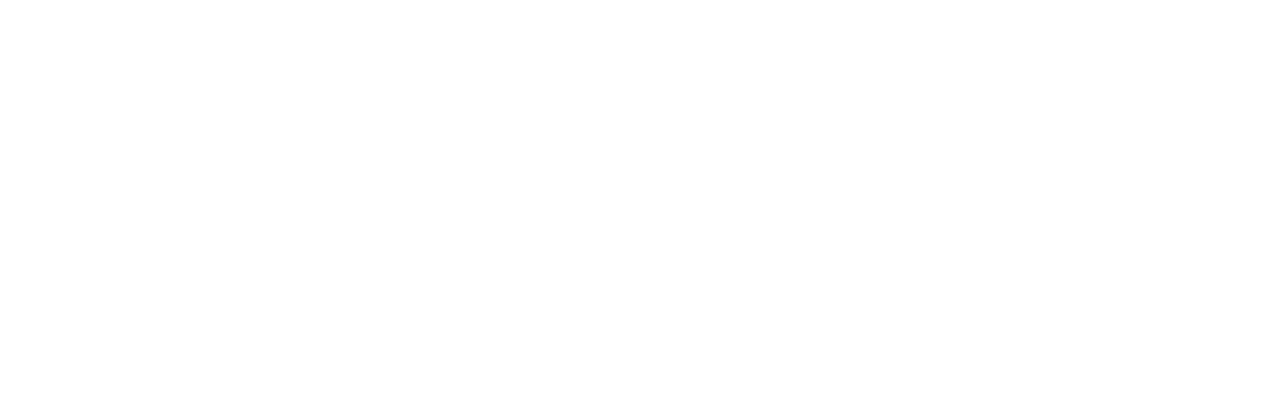
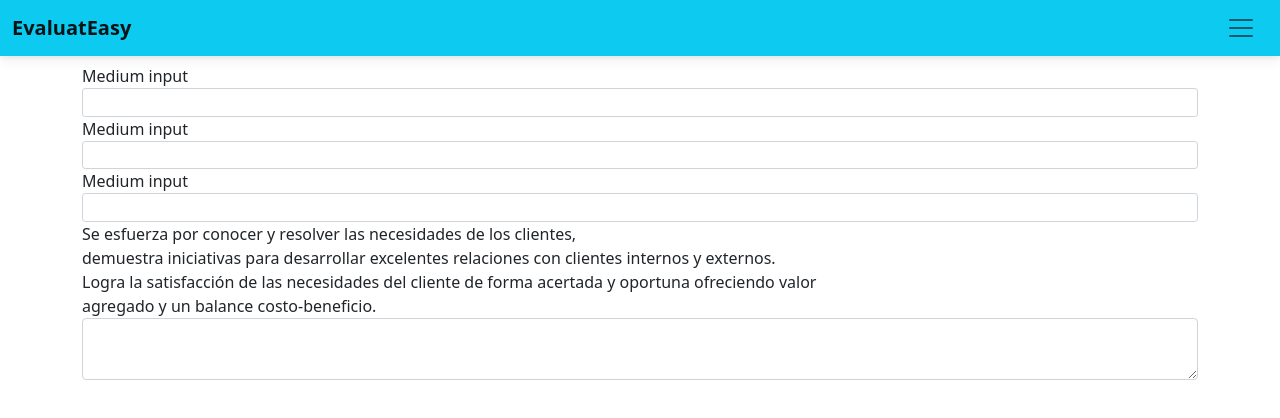
Before and after one commit to Juandiego001/EvaluatEasy, a React (Create React App) app: page /evaluaciones in a window 1280 px wide. Before the commit this address had no page. Shown: the top 418 px of the page. Built offline with nearby package versions, Linux system fonts and the light colour scheme.

Commit message:
evaluacion primera parte

```diff
--- a/package.json
+++ b/package.json
@@ -11,6 +11,7 @@
     "chart.js": "^3.7.1",
     "generate-react-cli": "^7.1.1",
     "mdb-react-ui-kit": "^3.0.0",
+    "mdbreact": "^5.2.0",
     "react": "^17.0.2",
     "react-bootstrap": "^2.2.2",
     "react-chartjs-2": "^4.0.1",
--- a/src/App.js
+++ b/src/App.js
@@ -2,6 +2,7 @@
 import Login from './pages/Login/Login';
 import Dashboard from './pages/Dashboard/Dashboard';
 import Trabajadores from './pages/Trabajadores/Trabajadores';
+import Evaluaciones from './pages/Evaluaciones/Evaluaciones.js';
 import { BrowserRouter, Routes, Route } from 'react-router-dom';
 import HomeGerentes from './pages/HomeGerentes/HomeGerentes';
 import HomeAuxiliar from './pages/HomeAuxiliar/HomeAuxiliar';
@@ -15,6 +16,7 @@
         <Route path="/" element={<Login />} />
         <Route path="/trabajadores" element={<Trabajadores></Trabajadores>} />
         <Route path="/dashboard" element={<Dashboard></Dashboard>} />
+        <Route path="/evaluaciones" element={<Evaluaciones></Evaluaciones>} />
 
         {/* Homes */}
         <Route path="/home-gerentes" element={<HomeGerentes />} />
--- a/src/pages/Dashboard/Dashboard.js
+++ b/src/pages/Dashboard/Dashboard.js
@@ -222,7 +222,7 @@
                 <NavLink className="nav-link active" to="/trabajadores">Trabajadores</NavLink>
                 <NavDropdown title="Dropdown" id="offcanvasNavbarDropdown">
                   <NavDropdown.Item >
-                    <Link to="/evaluacion">Evaluacion</Link>
+                    <Link to="/evaluaciones">Evaluacion</Link>
                   </NavDropdown.Item>
                   <NavDropdown.Item href="#action4" >Another action</NavDropdown.Item>
                   <NavDropdown.Divider />
--- a/src/pages/Evaluaciones/Evaluaciones.js
+++ b/src/pages/Evaluaciones/Evaluaciones.js
@@ -1,12 +1,13 @@
-import React, { Component } from 'react';
-import styles from './Dashboard.css';
+import React, { Component, Fragment } from 'react';
+import styles from './Evaluaciones.css';
 import 'mdb-react-ui-kit/dist/css/mdb.min.css';
 import { Chart } from 'react-google-charts';
 import { BrowserRouter as Router, Route, Link, NavLink } from 'react-router-dom';
-import { MDBCard, MDBCardBody, MDBBtn, MDBCardTitle, MDBCardText, MDBCol, MDBRow } from 'mdb-react-ui-kit';
+import { MDBInput, MDBContainer, MDBInputGroup } from "mdbreact";
+import { MDBCard, MDBCardBody, MDBBtn, MDBCardTitle, MDBCardText, MDBCol, MDBRow, } from 'mdb-react-ui-kit';
 import {
   Button, Navbar, Container, NavDropdown, Offcanvas, Nav, FormControl, Form,
-    Card, CardGroup, CardDeck, CardColumns, CardBody, CardHeader, CardFooter,
+  Card, CardGroup, CardDeck, CardColumns, CardBody, CardHeader, CardFooter, InputGroup, InputGroupAddon, InputGroupText,
 } from 'react-bootstrap';
 
 const Evaluaciones = () => {
@@ -25,8 +26,7 @@
       <script src="https://unpkg.com/react-dom/umd/react-dom.production.min.js" crossOrigin="anonymous"></script>
       <script src="https://unpkg.com/react-bootstrap@next/dist/react-bootstrap.min.js" crossOrigin="anonymous"></script>
 
-
-            <Navbar style='background-color: var(--azul-2)' expand={false}>
+      <Navbar bg="info" expand={false}>
         <Container fluid>
           <Navbar.Brand href="#" color='white'><b>EvaluatEasy</b></Navbar.Brand>
           <Navbar.Toggle aria-controls="offcanvasNavbar" />
@@ -40,11 +40,11 @@
             </Offcanvas.Header>
             <Offcanvas.Body>
               <Nav className="justify-content-end flex-grow-1 pe-3">
-                                <Link className="nav-link active" aria-current="page" to="/dashboard">Dashboard</Link>
+                <Link className="nav-link active" aria-current="page" to="/">Dashboard</Link>
                 <NavLink className="nav-link active" to="/trabajadores">Trabajadores</NavLink>
                 <NavDropdown title="Dropdown" id="offcanvasNavbarDropdown">
                   <NavDropdown.Item >
-                                        <Link to="/evaluacion">Evaluacion</Link>
+                    <Link to="/evaluaciones">Evaluacion</Link>
                   </NavDropdown.Item>
                   <NavDropdown.Item href="#action4" >Another action</NavDropdown.Item>
                   <NavDropdown.Divider />
@@ -67,13 +67,29 @@
         </Container>
       </Navbar>
 
-            <div className="container">
-
-
-
-
+      <div className='container'>
+        <Fragment>
+      <div className="form-group">
+        <label htmlFor="example2">Medium input</label>
+        <input type="text" id="example2" className="form-control form-control-sm" />
       </div>
-
+      <div className="form-group">
+        <label htmlFor="example2">Medium input</label>
+        <input type="text" id="example2" className="form-control form-control-sm" />
+      </div>
+      <div className="form-group">
+        <label htmlFor="example2">Medium input</label>
+        <input type="text" id="example2" className="form-control form-control-sm" />
+      </div>
+      <div className="form-group">
+        <label htmlFor="example3">Se esfuerza por conocer y resolver las necesidades de los clientes, <br/>
+        demuestra iniciativas para desarrollar excelentes  relaciones con clientes internos y externos.<br/>
+         Logra la satisfacción de las necesidades del cliente de forma acertada y oportuna ofreciendo valor <br/>
+         agregado y un balance costo-beneficio.</label>
+      <MDBInput type="textarea" />
+      </div>
+    </Fragment>
+      </div>
 
 
     </div>
```
Also changed, not shown: 2 other files (tests, documents, lock files or other folders). Lines whose indentation alone changed are shown as unchanged.
